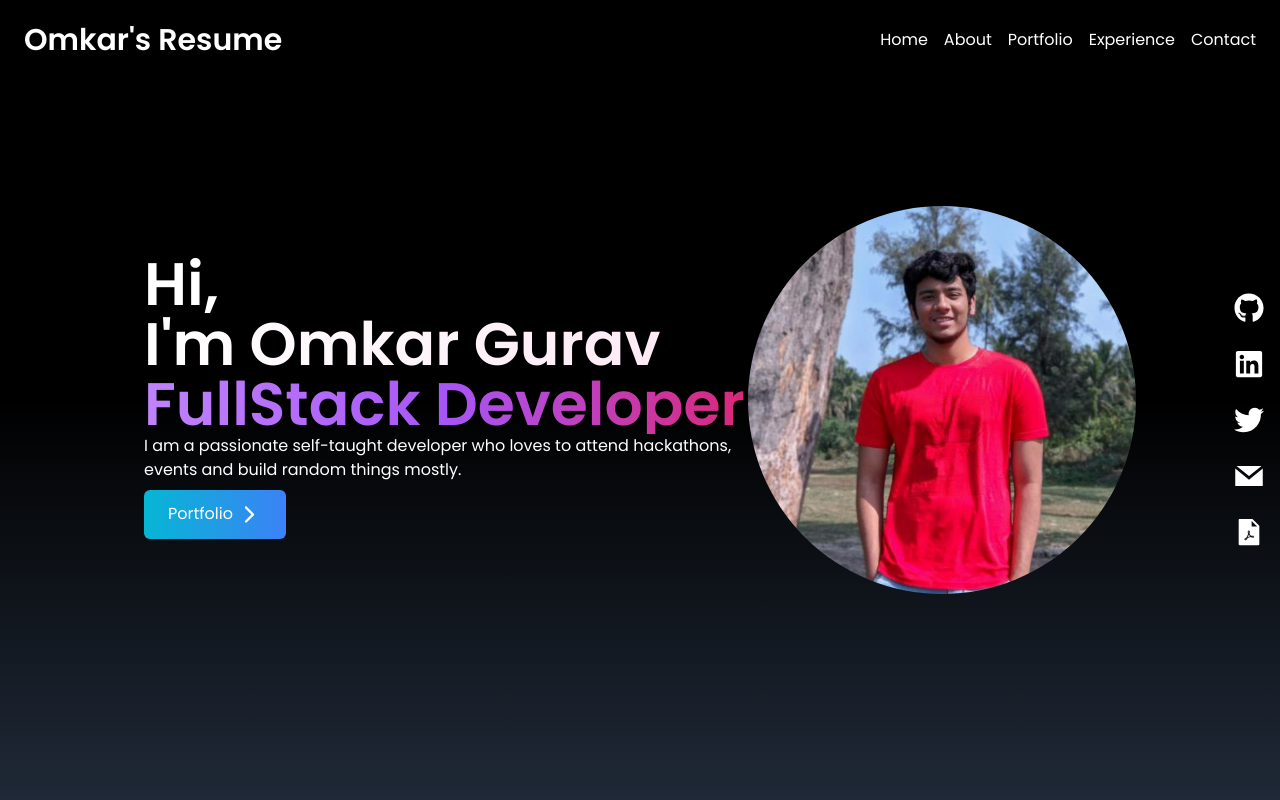
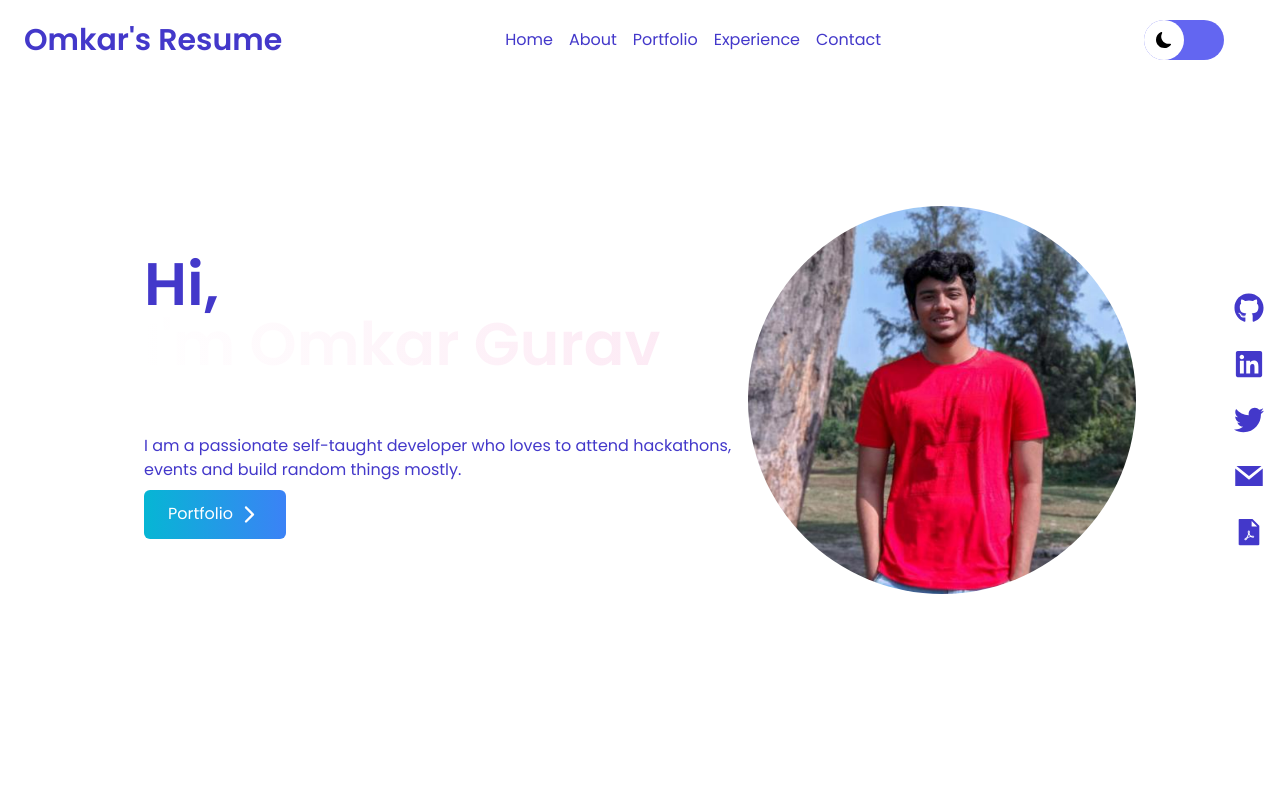
Before and after one commit to omkarguravv/personal-portfolio, a React (Create React App) app: page / in a window 1280 px wide. Shown: the top 800 px of the page. Built offline with nearby package versions, Linux system fonts and the light colour scheme.

Commit message:
DarkMode : HomePage ,SocialLinks , ContactPage✔

```diff
--- a/public/index.html
+++ b/public/index.html
@@ -28,7 +28,7 @@
   <title>Omkar Gurav | FullStack Developer</title>
 </head>
 
-<body>
+<body className="dark" >
   <noscript>omkarguravv , omkar gurav ,omkar github</noscript>
   <div id="root"></div>
 
--- a/src/App.js
+++ b/src/App.js
@@ -30,6 +30,7 @@ function App() {
 
       <SocialLinks />
 
+
     </>
   );
 }
--- /dev/null
+++ b/src/components/DarkToggler.jsx
@@ -0,0 +1,59 @@
+import React, { useState, useEffect } from 'react'
+import { BsSunFill, BsFillMoonFill } from 'react-icons/bs'
+
+function DarkToggler() {
+
+    const [theme, setTheme] = useState(null);
+
+    // toggler
+    const [isSelected, setIsSelected] = useState(true);
+
+    useState(() => {
+        if (window.matchMedia('(prefers-color-scheme: dark)').matches) {
+            setTheme('dark')
+        }
+        else {
+            setTheme('light')
+        }
+    }, []);
+
+
+
+    useEffect(() => {
+        if (theme === 'dark') {
+            document.documentElement.classList.add('dark');
+        } else {
+            document.documentElement.classList.remove('dark');
+        }
+
+    }, [theme])
+
+    const handlethemeSwitch = () => {
+        setTheme(theme === "dark" ? "light" : "dark");
+        setIsSelected(!isSelected);
+
+    }
+
+    return (
+        <>
+
+            {/* // toggler */}
+            <div onClick={handlethemeSwitch} className=' flex w-20 h-10 bg-indigo-500 dark:bg-gray-600  m-10 rounded-full '>
+                <span className={isSelected ? 'h-10 w-10 bg-white rounded-full transition-all duration-500 items-center' : 'h-10 w-10 bg-[#171E29]  rounded-full ml-10 transition-all duration-500 '}>
+                    <div className=' flex text-center items-center mt-3 ml-3 '>
+                        {isSelected ? <BsFillMoonFill color='black' /> : <BsSunFill color='white' />}
+                    </div>
+
+                </span>
+
+
+
+            </div>
+
+
+
+        </>
+    )
+}
+
+export default DarkToggler
--- a/src/components/Home.jsx
+++ b/src/components/Home.jsx
@@ -8,22 +8,26 @@ function Home() {
         <>
             <div
                 name="Home"
-                className=' h-screen w-full bg-gradient-to-b from-black  via-black to-gray-800  '
+                className=' h-screen w-full
+                bg-white  dark:bg-gradient-to-b dark:from-black dark:to-gray-800  transition-all duration-1000 '
             >
 
                 <div
-                    className='max-w-screen-lg mx-auto flex flex-col items-center justify-center h-full px-4 text-white md:flex-row'>
+                    className='max-w-screen-lg mx-auto flex flex-col items-center justify-center h-full px-4 text-white md:flex-row transition-all duration-1000'>
                     <div
                         className='flex flex-col justify-center h-full'>
                         <h1
-                            className='text-4xl sm:text-6xl font-bold  '>
+                            className='text-4xl sm:text-6xl font-bold text-indigo-700 dark:text-white  '>
                             Hi,
-                            <h1 className='text-transparent  bg-clip-text bg-gradient-to-r from-white npm to-pink-100'>
+                            <h1 className='text-transparent  bg-clip-text bg-gradient-to-r from-white npm to-pink-100 text-indigo-700 dark:text-white'>
                                 I'm Omkar Gurav
                             </h1>
-                            <h2 className='text-transparent  bg-clip-text bg-gradient-to-r from-purple-400 via-purple-500 to-pink-600'>FullStack Developer</h2>
+                            <h2 className='dark:text-transparent  dark:bg-clip-text dark:bg-gradient-to-r dark:from-purple-400 dark:via-purple-500 dark:to-pink-600
+
+                            text-transparent bg-clip-text text-black
+                             '>FullStack Developer</h2>
                         </h1>
-                        <h3> I am a passionate self-taught developer who loves to attend hackathons, events and build random things mostly.</h3>
+                        <h3 className='text-indigo-700 dark:text-white'> I am a passionate self-taught developer who loves to attend hackathons, events and build random things mostly.</h3>
 
                         <div>
                             <Link to='Portfolio'
--- a/src/components/Navbar.jsx
+++ b/src/components/Navbar.jsx
@@ -2,6 +2,7 @@ import React, { useState } from 'react'
 import { FaBars, FaTimes } from 'react-icons/fa'
 
 import { Link } from 'react-scroll';
+import DarkToggler from './DarkToggler';
 
 function Navbar() {
 
@@ -32,7 +33,7 @@ function Navbar() {
   ]
   return (
     <>
-      <div className='z-50 flex justify-between  items-center  w-full h-20 px-4 text-white  fixed bg-white/8  backdrop-blur-sm '>
+      <div className='z-50 flex justify-between  items-center  w-full h-20 px-4 text-indigo-700 dark:text-white  fixed bg-white/8  backdrop-blur-sm transition-all duration-1000 '>
 
         <div>
 
@@ -49,33 +50,51 @@ function Navbar() {
           {links.map(({ id, link }) => (
             <li
               key={id}
-              className='link link-underline link-underline-black mx-2 hover:text-gray-400 hover:scale-110  capitalize  cursor-pointer duration-300 space-x-3 '>
+              className=' link link-underline link-underline-black mx-2 hover:text-black dark:hover:text-gray-400 hover:scale-110  capitalize  cursor-pointer duration-300 space-x-3 '>
               <Link to={link} smooth duration={500}>
                 {link}
               </Link>
             </li>
 
           ))}
+
         </ul>
 
+        <span className='hidden md:flex '>
+          <DarkToggler />
+        </span>
+
+        <div className='flex items-center md:hidden'>
+          <span className='md:hidden '>
+            <DarkToggler />
+          </span>
           <div
             className='z-10 cursor-pointer mx-4 md:hidden transition ease-in-out '
             onClick={() => {
               setHamburger(!hamburger)
             }}>
             {hamburger ? <FaTimes size={30} /> : <FaBars size={30} />}
+
+
+
           </div>
+        </div>
+
+
         {hamburger && (
           <ul
             className='flex flex-col justify-center items-center absolute top-0 left-0  w-full h-screen  bg-black/90 backdrop-blur-2xl  transition ease-in-out delay-1000    '>
 
             {links.map(({ id, link }) => (
+
               <li
                 key={id}
                 className=' text-4xl font-semibold mt-5 cursor-pointer hover:text-gray-500 duration-1000 hover:scale-125  '>
                 <Link onClick={() => setHamburger(!hamburger)} to={link} smooth duration={500}>
                   {link}
                 </Link></li>
+
+
 
             ))}
 
--- a/src/components/SocialLinks.jsx
+++ b/src/components/SocialLinks.jsx
@@ -12,7 +12,7 @@ function SocialLinks() {
             id: 1,
             Social: (
                 <>
-                    <FaGithub color='white' size={30} />
+                    <FaGithub  size={30} />
                 </>
             ),
             href: 'https://github.com/omkarguravv',
@@ -22,7 +22,7 @@ function SocialLinks() {
             id: 2,
             Social: (
                 <>
-                    <FaLinkedin color='white' size={30} />
+                    <FaLinkedin  size={30} />
                 </>
             ),
             href: 'https://www.linkedin.com/in/omkar-gurav-910b37211/',
@@ -32,7 +32,7 @@ function SocialLinks() {
             id: 3,
             Social: (
                 <>
-                    <FaTwitter color='white' size={30} />
+                    <FaTwitter  size={30} />
                 </>
             ),
             href: 'https://twitter.com/omkarguravv',
@@ -42,7 +42,7 @@ function SocialLinks() {
             id: 4,
             Social: (
                 <>
-                    <GrMail color='white' size={30} />
+                    <GrMail  size={30} />
                 </>
             ),
             href: 'mailto:omkargurav1920@gmail.com',
@@ -52,7 +52,7 @@ function SocialLinks() {
             id: 5,
             Social: (
                 <>
-                    <AiFillFilePdf color='white' size={30} />
+                    <AiFillFilePdf  size={30} />
                 </>
             ),
             href: '/images/Omkar-Gurav-Resume(current).pdf',
@@ -63,12 +63,12 @@ function SocialLinks() {
 
     return (
         <>
-            <div className='hidden  md:flex flex-col right-0 fixed top-[35%]'>
+            <div className='hidden  md:flex flex-col right-0 fixed top-[35%] transition-all duration-1000'>
                 <ul>
                     {lists.map(({ id, Social, href, download }) => (
                         <button onClick={()=>gaEventTracker(href)} key={id} className='flex justify-between items-center h-14 px-4 transform transition duration-500 hover:scale-110 '>
                             <a
-                                className='items-center'
+                                className='items-center text-indigo-700 dark:text-white'
                                 download={download}
                                 href={href} rel="noreferrer"
                                 target='_blank'
--- a/src/index.css
+++ b/src/index.css
@@ -10,6 +10,7 @@
 
   }
 }
+
 /* custom css */
   .link-underline {
     border-bottom-width: 0;
--- a/tailwind.config.js
+++ b/tailwind.config.js
@@ -3,6 +3,7 @@ module.exports = {
   content: [
     "./src/**/*.{js,jsx,ts,tsx}",
   ],
+  darkMode: "class",
   theme: {
     extend: {},
   },
```
Also changed, not shown: src/components/Contact.jsx (+11 -7 lines). Lines whose indentation alone changed are shown as unchanged.
